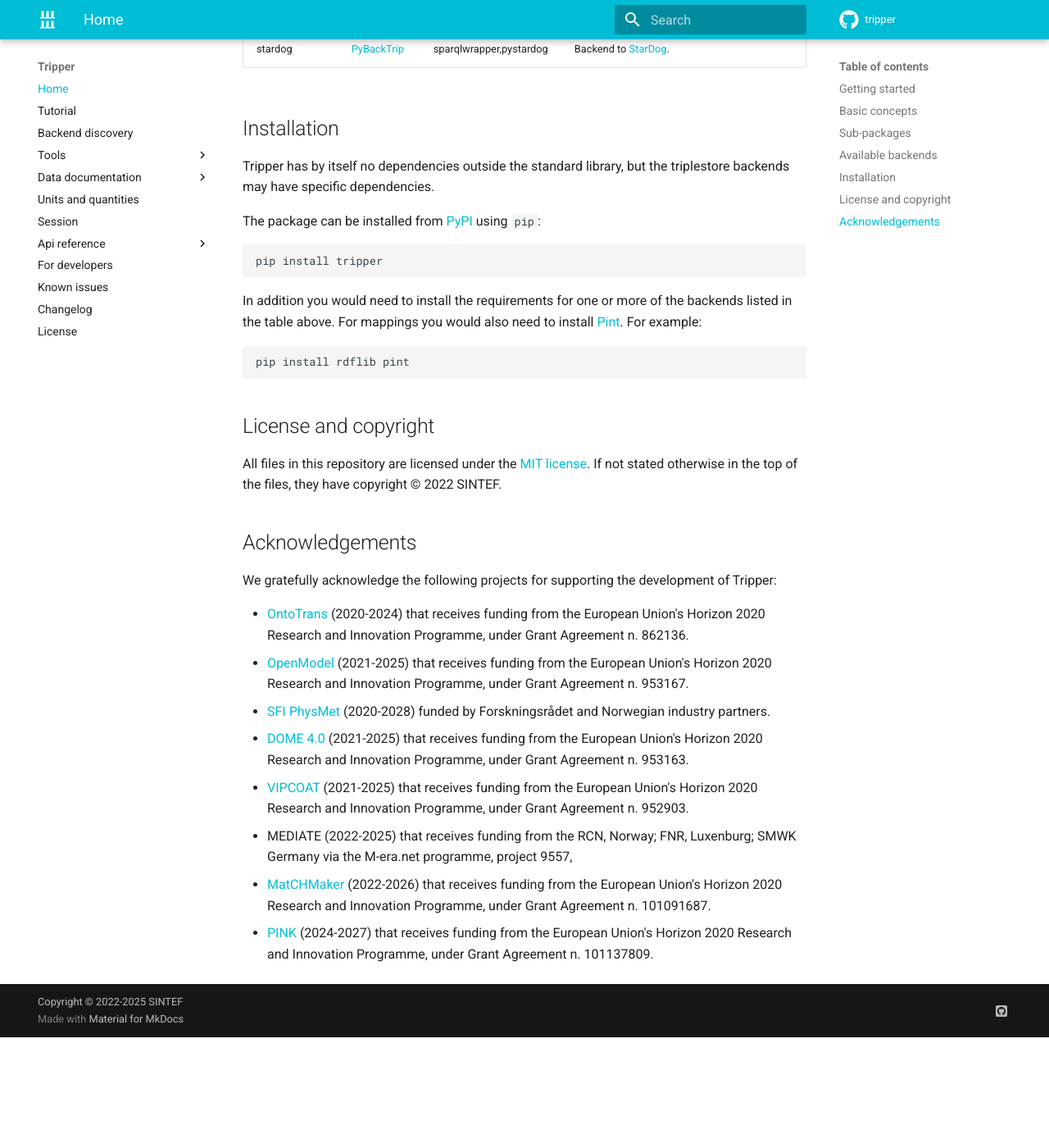
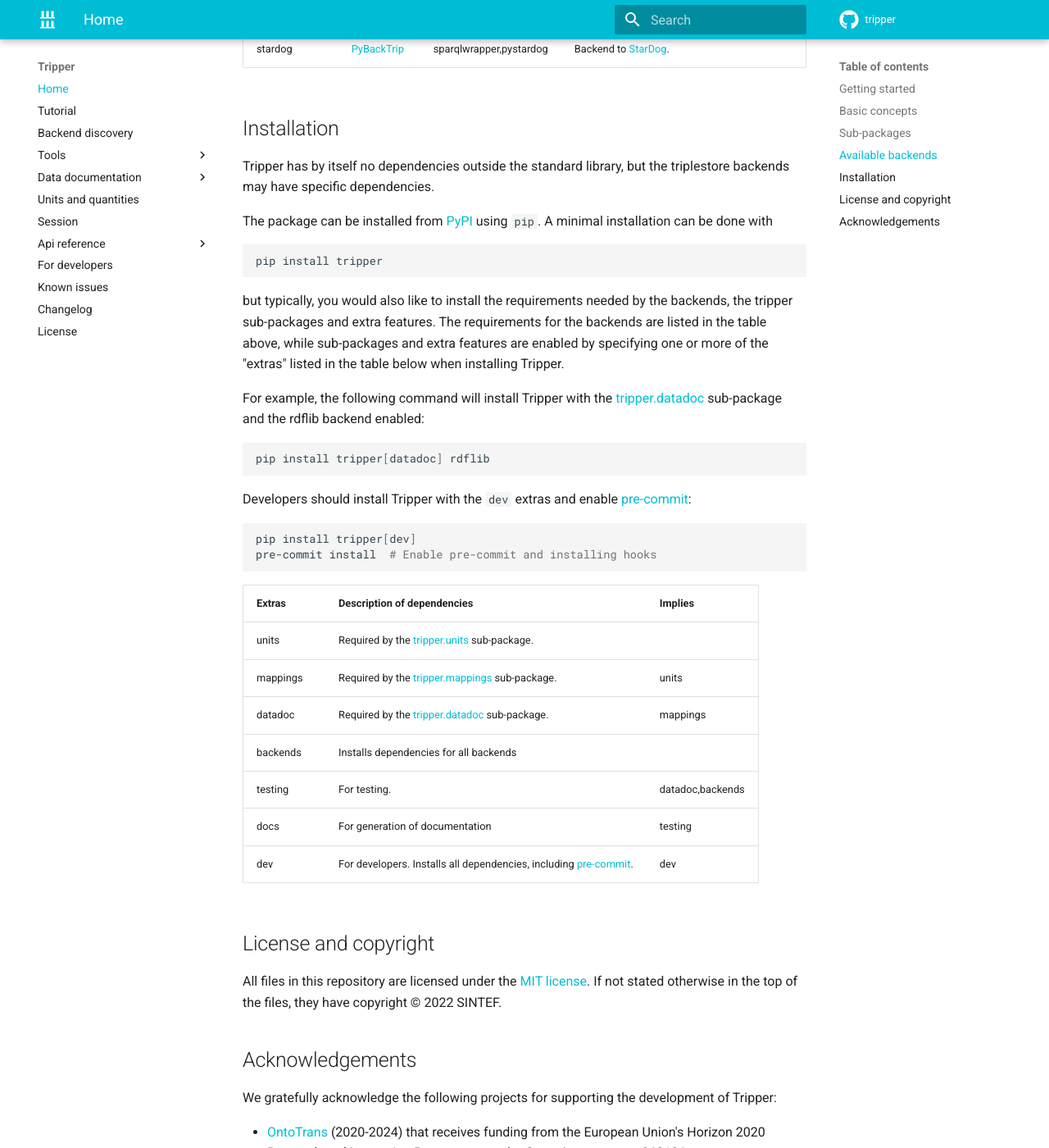
Before and after one commit to EMMC-ASBL/tripper, an MkDocs documentation site: the page built from docs/index.md, in a window 1280 px wide and 1400 px high, scrolled down 1679 px. Shown: the whole window at 82% size. Built offline with MkDocs 1.6.1 and Material for MkDocs 9.7.7, drawn with Linux system fonts in a browser that asks for light colours; comment, search, counter and statistics services are not loaded; the version menu is left out; before the commit the page ends 2944 px from its top, so only the background shows below that; some of the changed text lies outside the part shown.

Commit message:
Updated installation instructions on the readme page.
Also updated optional dependencies in pyproject.toml accordingly.

````diff
--- a/docs/index.md
+++ b/docs/index.md
@@ -26,10 +26,10 @@
 In Tripper:
 
 * All IRIs are represented by Python strings.
-  Example: `"https://w3id.org/emmo#Metre"`
+  Example: `https://w3id.org/emmo#Metre`
 
-* Blank nodes are strings starting with "_:".
-  Example: `"_:bnode1"`
+* Blank nodes are strings starting with `_:`.
+  Example: `_:bnode1`
 
 * Literals are constructed with [`tripper.Literal`][Literal].
   Example: `tripper.Literal(3.14, datatype=XSD.float)`
@@ -70,20 +70,40 @@
 Tripper has by itself no dependencies outside the standard library, but the triplestore backends may have specific dependencies.
 
 
-The package can be installed from [PyPI] using `pip`:
+The package can be installed from [PyPI] using `pip`.
+A minimal installation can be done with
 
 ```shell
 pip install tripper
 ```
 
-In addition you would need to install the requirements for one or more of the backends listed in the table above.
-For mappings you would also need to install [Pint].
-For example:
+but typically, you would also like to install the requirements needed by the backends, the tripper sub-packages and extra features.
+The requirements for the backends are listed in the table above, while sub-packages and extra features are enabled by specifying one or more of the "extras" listed in the table below when installing Tripper.
+
+
+For example, the following command will install Tripper with the [tripper.datadoc] sub-package and the rdflib backend enabled:
 
 ```shell
-pip install rdflib pint
+pip install tripper[datadoc] rdflib
 ```
 
+Developers should install Tripper with the `dev` extras and enable [pre-commit]:
+
+```shell
+pip install tripper[dev]
+pre-commit install  # Enable pre-commit and installing hooks
+```
+
+
+| Extras   | Description of dependencies                                        | Implies          |
+|----------|--------------------------------------------------------------------|------------------|
+| units    | Required by the [tripper.units] sub-package.                       |                  |
+| mappings | Required by the [tripper.mappings] sub-package.                    | units            |
+| datadoc  | Required by the [tripper.datadoc] sub-package.                     | mappings         |
+| backends | Installs dependencies for all backends                             |                  |
+| testing  | For testing.                                                       | datadoc,backends |
+| docs     | For generation of documentation                                    | testing          |
+| dev      | For developers. Installs all dependencies, including [pre-commit]. | dev              |
 
 
 
@@ -133,3 +153,4 @@
 [StarDog]: https://www.stardog.com/
 [GraphDB]: https://www.ontotext.com/products/graphdb/
 [Pint]: https://pint.readthedocs.io/en/stable/
+[pre-commit]: https://pre-commit.com/
````
Also changed, not shown: README.md (+29 -8 lines), pyproject.toml (+11 -9 lines).
